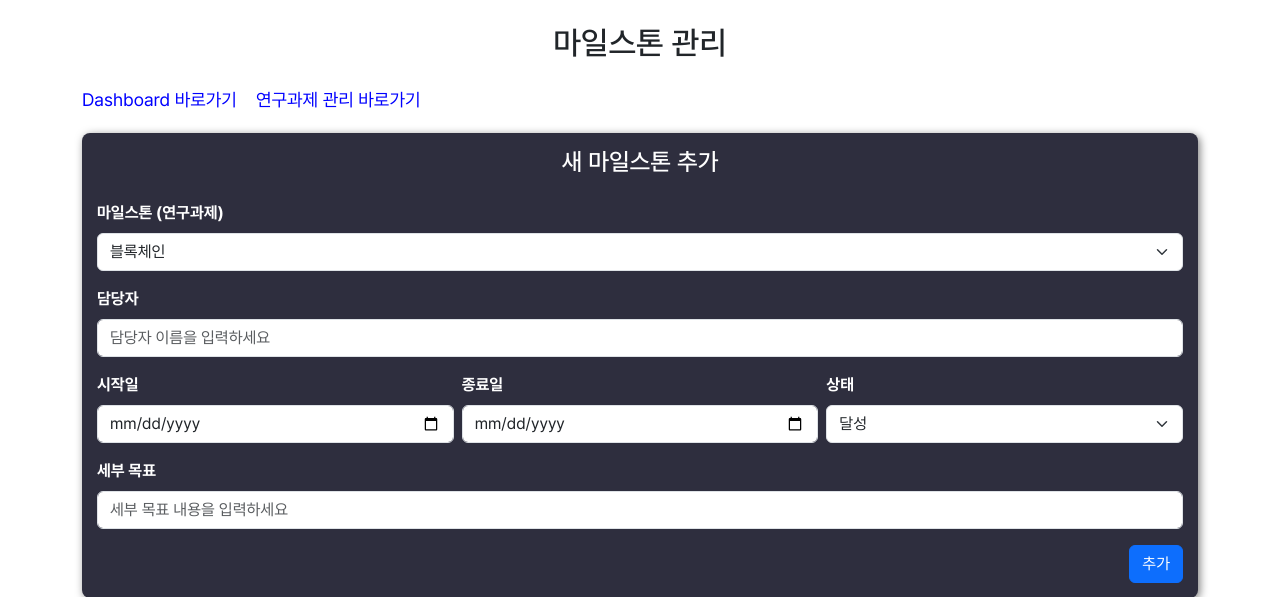
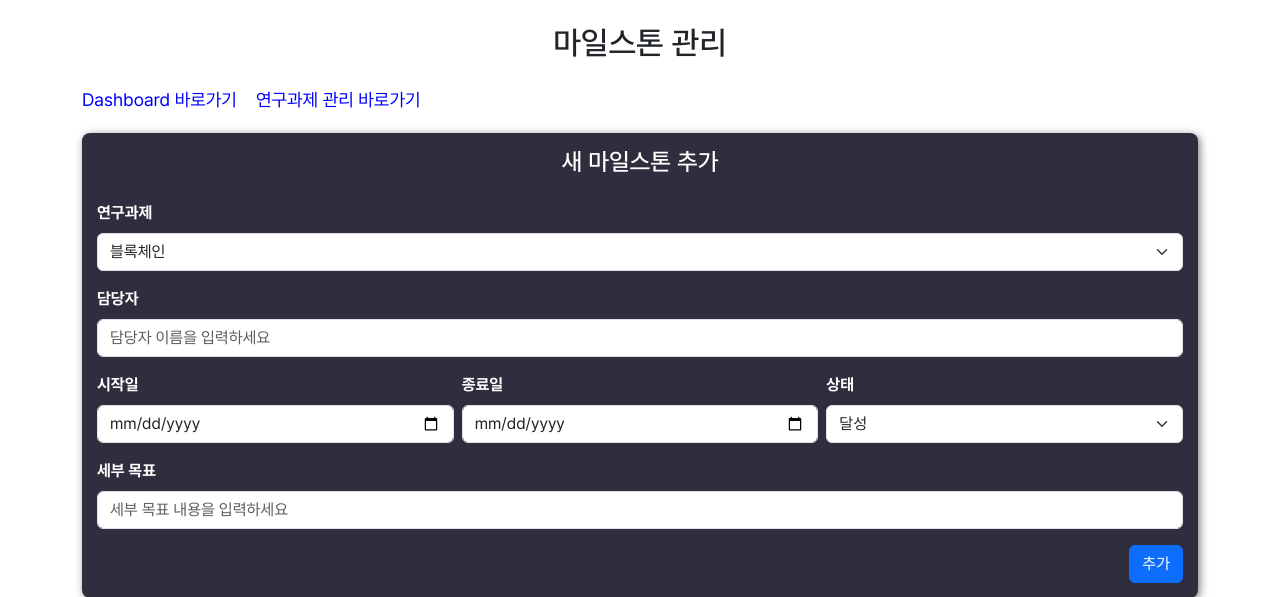
Before and after one commit to sats-kh/research_dashboard, a Flask app: page /milestone in a window 1280 px wide. Shown: the top 597 px of the page. Run offline with Flask 3, Linux system fonts and the light colour scheme; data comes from the database, SQL or seed files in the repository; data that the repository does not hold is empty.

Commit message:
modified word

```diff
--- a/templates/milestone.html
+++ b/templates/milestone.html
@@ -62,7 +62,7 @@
     <form method="post" class="milestone-form">
       <!-- action hidden 필드는 없어도 submit 버튼의 name/value로 전송됨 -->
       <div class="mb-3">
-        <label for="newMilestone" class="form-label text-white">마일스톤 (연구과제)</label>
+        <label for="newMilestone" class="form-label text-white">연구과제</label>
         <select name="Milestone" id="newMilestone" class="form-select" required>
           {% for project in projects %}
             <option value="{{ project.name }}">{{ project.name }}</option>
```
